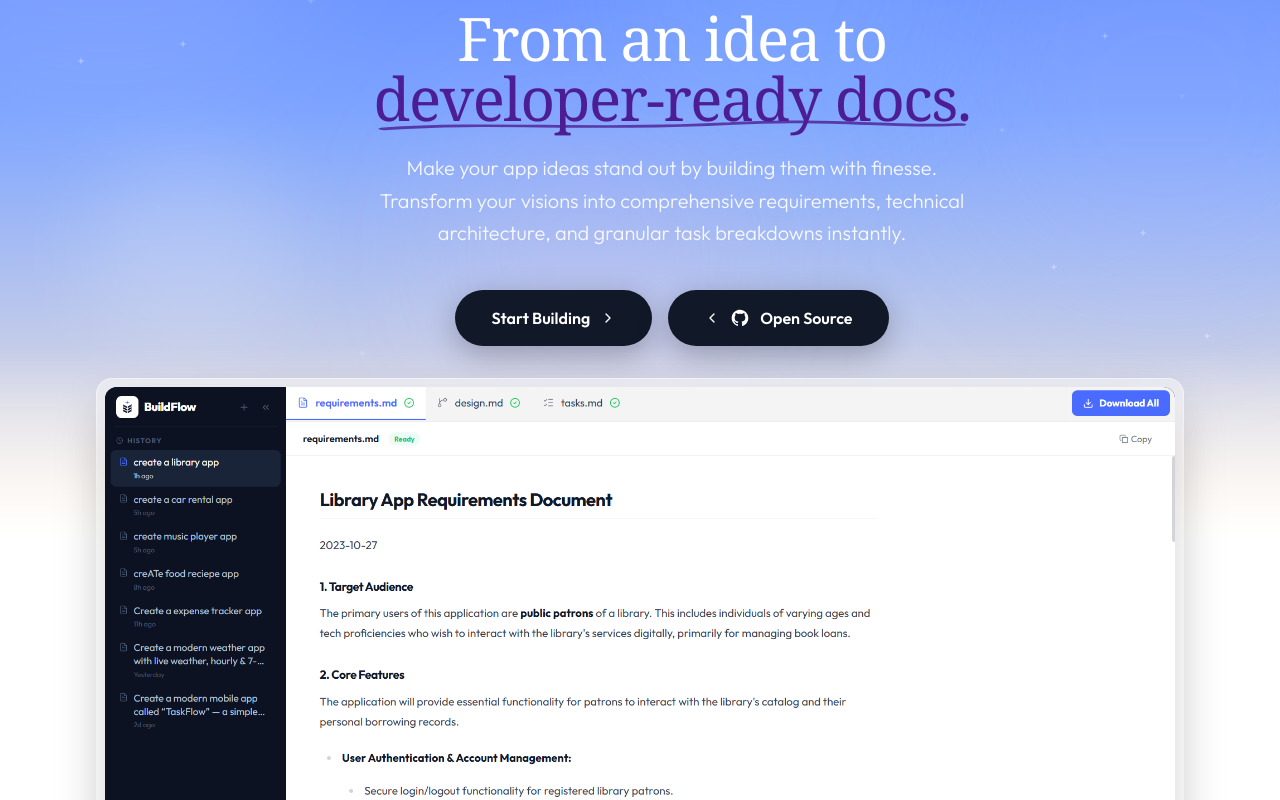
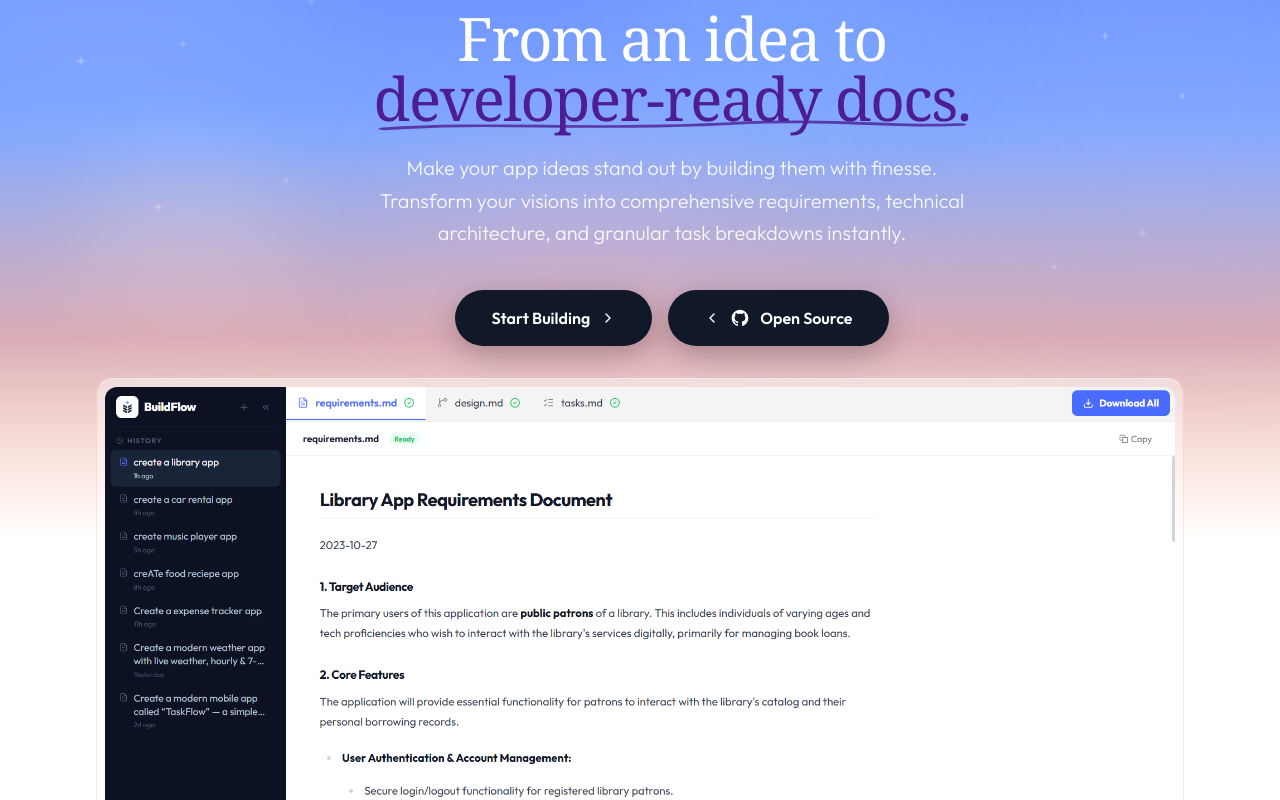
Before and after one commit to sammyZi/BuildFlow, a Next.js app: page / in a window 1280 px wide. Shown: the part 320-1120 px from the top of the page. Built offline with nearby package versions, Linux system fonts and the light colour scheme.

Commit message:
feat: create landing page with hero section and animated background elements

```diff
--- a/app/page.tsx
+++ b/app/page.tsx
@@ -44,7 +44,7 @@ export default function LandingPage() {
                 top: pos.top,
                 left: pos.left,
                 clipPath: 'polygon(50% 0%, 60% 40%, 100% 50%, 60% 60%, 50% 100%, 40% 60%, 0% 50%, 40% 40%)',
-                animation: `twinkle ${2.5 + (i % 4)}s ease-in-out infinite ${(i * 0.43)}s`
+                animation: `twinkle ${3 + (i % 7)}s ease-in-out infinite ${((i * 1.7) % 5)}s`
               }}
             />
           ))}
@@ -76,13 +76,15 @@ export default function LandingPage() {
             50% { transform: translate(70px, -60px) scale(1.1); }
           }
           @keyframes twinkle {
-            0%, 100% { opacity: 0.1; transform: scale(0.8); }
-            50% { opacity: 0.8; transform: scale(1.2); }
+            0%, 100% { opacity: 0.3; transform: scale(0.8); }
+            50% { opacity: 1; transform: scale(1.3); }
           }
         `}</style>
 
-        {/* White gradient fade out at the bottom of the hero section */}
-        <div className="absolute bottom-0 left-0 right-0 h-48 bg-gradient-to-t from-white to-transparent z-0 pointer-events-none" />
+
+
+        {/* Smooth Sunset Color Mixture */}
+        <div className="absolute bottom-0 left-0 right-0 h-[400px] bg-gradient-to-t from-white via-[#FF7E67]/40 15% via-[#FF7E67]/20 45% via-[#FF7E67]/5 75% to-transparent z-0 pointer-events-none" />
 
         {/* Navigation */}
         <nav className="relative z-10 max-w-7xl mx-auto px-4 sm:px-6 lg:px-8 flex items-center justify-between">
@@ -175,8 +177,8 @@ export default function LandingPage() {
 
       {/* Main App Screenshot */}
       <div id="product" className="relative z-20 max-w-6xl mx-auto px-4 sm:px-6 lg:px-8 -mt-24 lg:-mt-40 mb-32">
-        <div className="rounded-2xl p-2 bg-white/40 backdrop-blur-xl shadow-[0_20px_50px_rgba(0,0,0,0.1)] border border-white/50">
-          <div className="rounded-xl overflow-hidden shadow-2xl relative bg-[#1E1E2E]">
+        <div className="rounded-2xl p-2 bg-white/40 backdrop-blur-xl border border-white/40 border-x-[#FF7E67]/20 border-b-[#FF7E67]/20">
+          <div className="rounded-xl overflow-hidden relative bg-[#1E1E2E]">
             {/* The Screenshot */}
             <Image
               src="/dash.png"
```
